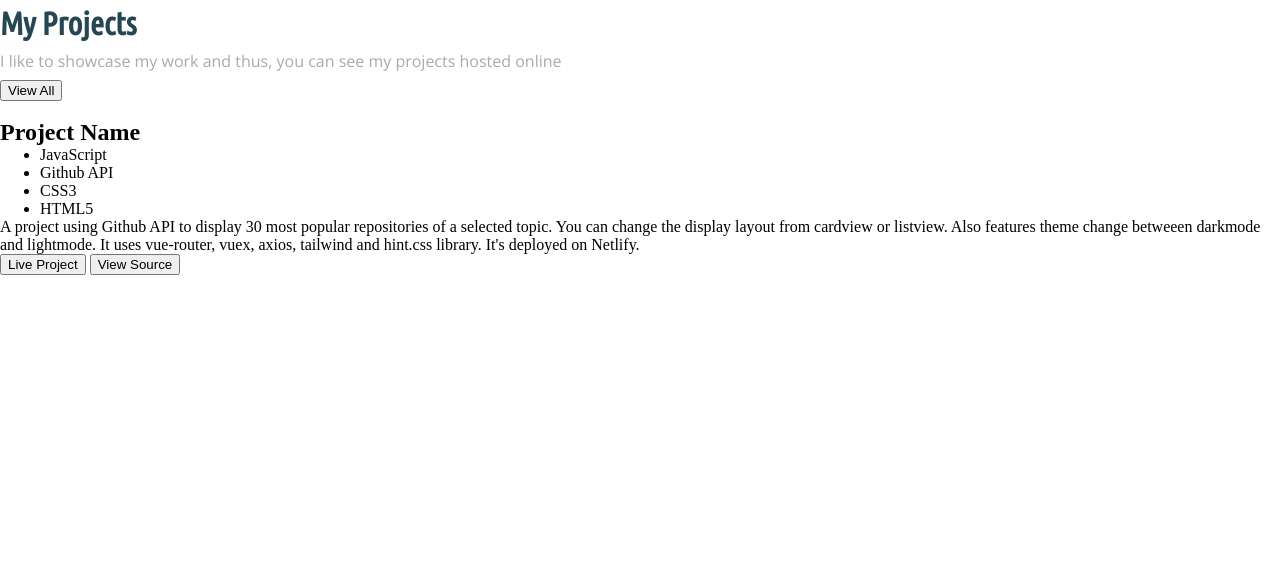
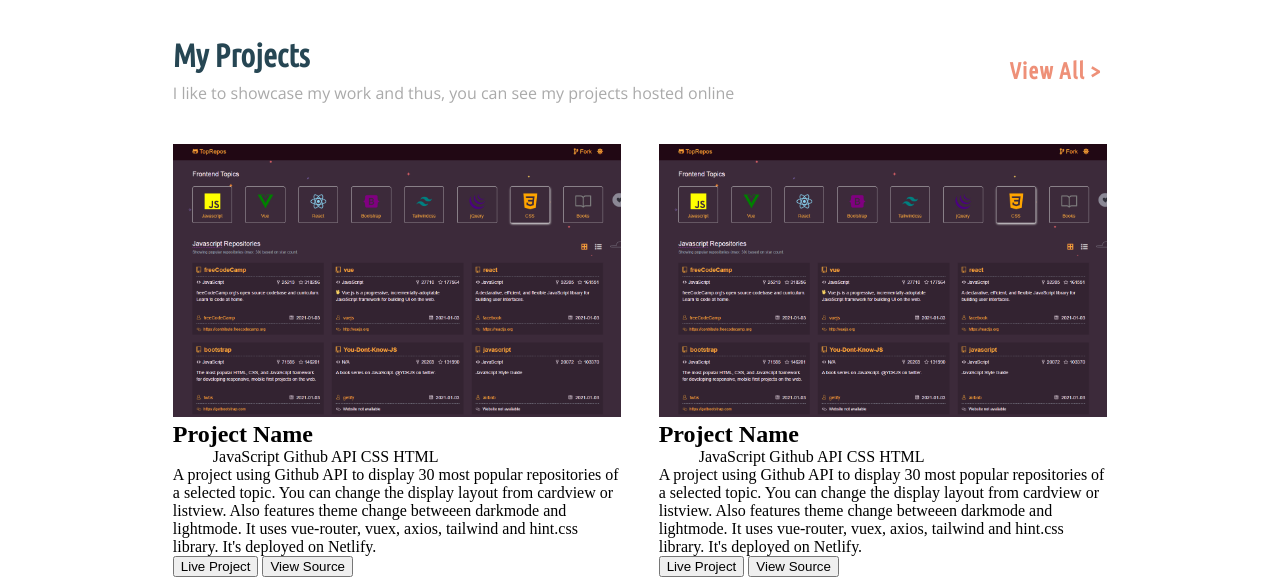
Before and after one commit to harshal-verma/portfolio-version-2, a plain HTML site: page html/index.html in a window 1280 px wide. Shown: the part 716-1293 px from the top of the page. Before the commit the page ends 991 px from the top, so only its background shows below. Drawn offline with nearby package versions, Linux system fonts and the light colour scheme.

Commit message:
updated projects section

```diff
--- a/html/index.html
+++ b/html/index.html
@@ -91,17 +91,18 @@
               hosted online
             </p>
           </div>
+          <button class="view__btn">View All ></button>
         </div>
-        <button class="view__btn">View All</button>
-        <div class="project__dislay">
+        <div class="project__display">
+            <!--  -->
           <div class="project__card">
-            <img src="" alt="" class="project__card--img" />
+            <img src="/images/temp.png" alt="" class="project__card--img" />
             <h2 class="project__card--heading">Project Name</h2>
-            <ul>
+            <ul class="list--inline">
               <li>JavaScript</li>
               <li>Github API</li>
-              <li>CSS3</li>
-              <li>HTML5</li>
+              <li>CSS</li>
+              <li>HTML</li>
             </ul>
             <p class="project__card--display">
               A project using Github API to display 30 most popular repositories
@@ -113,6 +114,27 @@
             <button class="live__btn">Live Project</button>
             <button class="source__btn">View Source</button>
           </div>
+          <!--  -->
+          <div class="project__card">
+            <img src="/images/temp.png" alt="" class="project__card--img" />
+            <h2 class="project__card--heading">Project Name</h2>
+            <ul class="list--inline">
+              <li>JavaScript</li>
+              <li>Github API</li>
+              <li>CSS</li>
+              <li>HTML</li>
+            </ul>
+            <p class="project__card--display">
+              A project using Github API to display 30 most popular repositories
+              of a selected topic. You can change the display layout from
+              cardview or listview. Also features theme change betweeen darkmode
+              and lightmode. It uses vue-router, vuex, axios, tailwind and
+              hint.css library. It's deployed on Netlify.
+            </p>
+            <button class="live__btn">Live Project</button>
+            <button class="source__btn">View Source</button>
+          </div>
+          <!--  -->
         </div>
       </section>
     </main>
--- a/styles.css
+++ b/styles.css
@@ -48,13 +48,12 @@ body{
 
 .list--inline li{
     display: inline;
-    padding: 0rem 1.5rem;
-
 }
 
 .list--inline li a{
     text-decoration: none;
     color: var(--secondary-color);
+    padding: 0rem 1.5rem;
 }
 
 .list--inline li a:hover{
@@ -154,3 +153,62 @@ body{
     font-family: 'Ubuntu Condensed', sans-serif;
     margin: 8px 0px;
 }
+
+/* projects */
+.project__flex{
+
+}
+
+.project__intro{
+    display: flex;
+    justify-content: space-between;
+    width: 73%;
+    margin: 2rem auto;
+}
+
+.view__btn{
+    background-color: white;
+    border: none;
+    font-family: 'Ubuntu Condensed', sans-serif;
+    color: var(--orange);
+    font-size: 23px;
+    font-weight: 600;
+    letter-spacing: 1px;
+    cursor: pointer;
+}
+
+.view__btn:hover{
+    color: var(--secondary-color)
+}
+
+.project__display{
+    display: flex;
+    justify-content: space-between;
+    width: 73%;
+    margin: 0rem auto;
+}
+
+.project__card{
+    width:48%;
+}
+
+.project__card--img{
+    width: 100%;
+    height: auto;
+}
+
+.project__card--heading{
+
+}
+
+.project__card--display{
+
+}
+
+.live__btn{
+
+}
+
+.source__btn{
+
+}
```
Also changed, not shown: images/temp.png (added).
